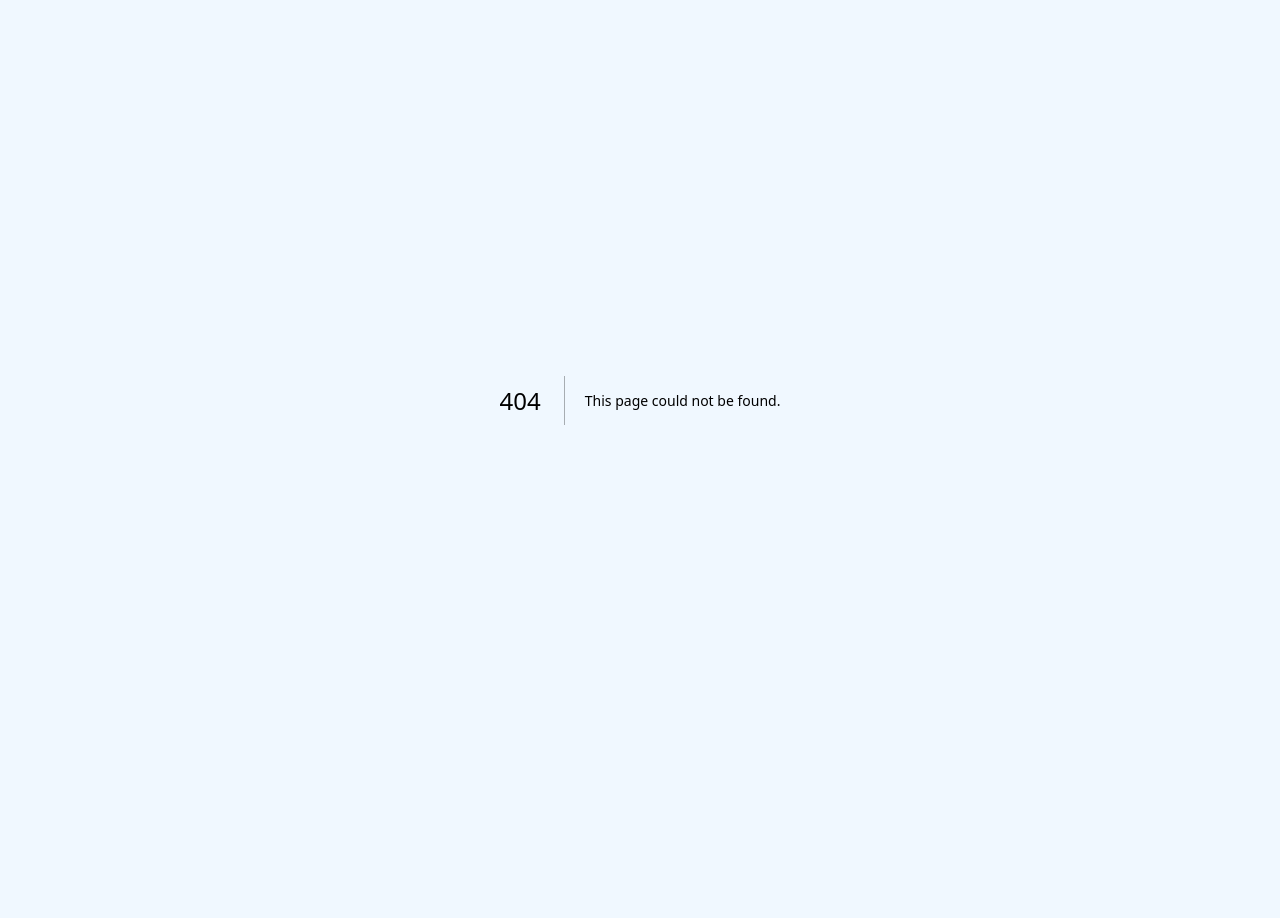
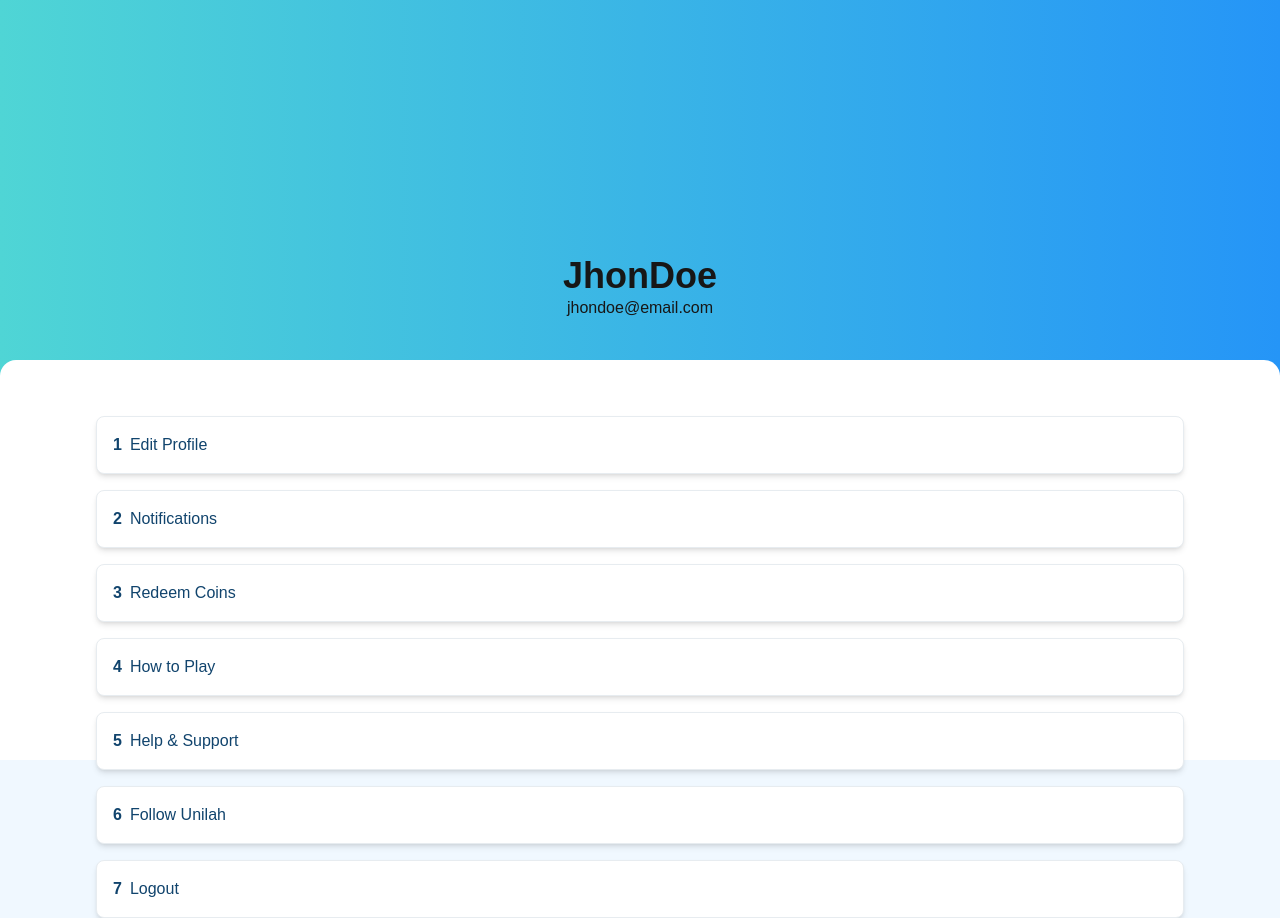
Before and after one commit to shawnkeqin/campushunt, a Next.js app: page /profile in a window 1280 px wide. Before the commit this address had no page. Before the commit the page ends 800 px from the top, so only its background shows below. Built offline with nearby package versions, Linux system fonts and the light colour scheme.

Commit message:
fix: add profile for now

```diff
--- /dev/null
+++ b/src/app/profile/layout.tsx
@@ -0,0 +1,13 @@
+import React from 'react';
+
+export default function QuestsLayout({
+  children,
+}: {
+  children: React.ReactNode;
+}) {
+  return (
+    <div className="bg-gradient-to-r from-[#4FD5D5] to-[#2595F7]  justify-center">
+        {children}
+    </div>
+  );
+}
--- /dev/null
+++ b/src/app/profile/page.tsx
@@ -0,0 +1,48 @@
+'use client'
+import React, { useState, useEffect } from 'react';
+import { useRouter } from 'next/navigation';
+import QuestsLayout from './layout';
+import Image from 'next/image';
+
+const steps = [
+  { title: "Edit Profile", link: '/edit-profile' },
+  { title: "Notifications", link: '/notifications' },
+  { title: "Redeem Coins", link: '/redeem-coins' },
+  { title: "How to Play", link: '/how-to-play' },
+  { title: "Help & Support", link: '/help-support' },
+  { title: "Follow Unilah", link: '/follow-unilah' },
+  { title: "Logout", link: '/logout' },
+];
+
+const QuestsPage: React.FC = () => {
+  const router = useRouter();
+
+  return (
+    <QuestsLayout>
+
+
+      <div className="mx-auto text-center">
+        <div className="relative mx-auto text-center">
+          <h1 className="text-4xl font-bold pb-0 pt-[20%]">JhonDoe</h1>
+          <p>jhondoe@email.com</p>
+          <ul className="h-[50vh] mt-[5vh] space-y-4 pt-6 bg-white rounded-tl-2xl rounded-tr-2xl">
+            {steps.map((step, index) => (
+              <li
+                key={index}
+                className="w-[85%] mx-auto flex items-center gap-x-2 p-4 rounded-lg border border-[#E7ECF0] shadow-md
+                text-[#11446D] hover:text-white bg-white hover:bg-[#11446D] text-center cursor-pointer transition mt-8"
+                onClick={() => router.push(step.link)}
+              >
+                <p className="justify-center font-bold">{index + 1}</p> <p>{step.title}</p>
+              </li>
+            ))}
+          </ul>
+        </div>
+      </div>
+
+
+    </QuestsLayout>
+  );
+};
+
+export default QuestsPage;
```
